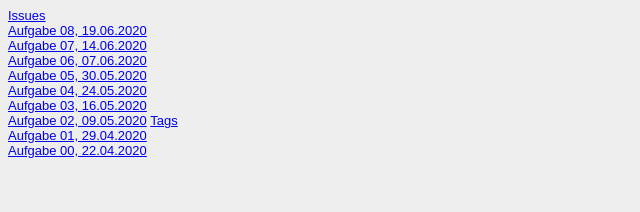
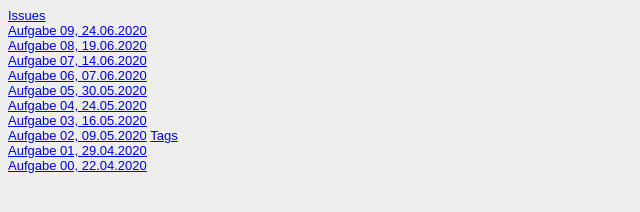
Before and after one commit to Lauserbub/GIS_SoSe_2020, a website: page Steckbrief/steckbrief.htm in a window 1280 px wide. Shown: the whole page, without its empty margins (0-640 px from the left). Drawn offline with Linux system fonts and the light colour scheme.

Commit message:
Steckbrief

```diff
--- a/Steckbrief/steckbrief.htm
+++ b/Steckbrief/steckbrief.htm
@@ -14,6 +14,8 @@ body {
 <body>
 	<!-- Hier die Links zu den gelösten Aufgaben einstellen, aktuelle oben, alte stehen lassen! Format: Aufgabenbezeichnung, Datum -->
 	<a href="https://github.com/Lauserbub/GIS_SoSe_2020/issues" target="_blank" >Issues</a> <br>
+
+	<a href="https://lauserbub.github.io/GIS_SoSe_2020/Aufgabe09/index.html" target="_blank" >Aufgabe 09, 24.06.2020</a> <br>
 	<a href="https://lauserbub.github.io/GIS_SoSe_2020/Aufgabe08/index.html" target="_blank" >Aufgabe 08, 19.06.2020</a> <br>
 	<a href="https://lauserbub.github.io/GIS_SoSe_2020/Aufgabe07/shop7.html" target="_blank" >Aufgabe 07, 14.06.2020</a> <br>
 	<a href="https://lauserbub.github.io/GIS_SoSe_2020/Aufgabe06/shop2.html" target="_blank" >Aufgabe 06, 07.06.2020</a> <br>
```
